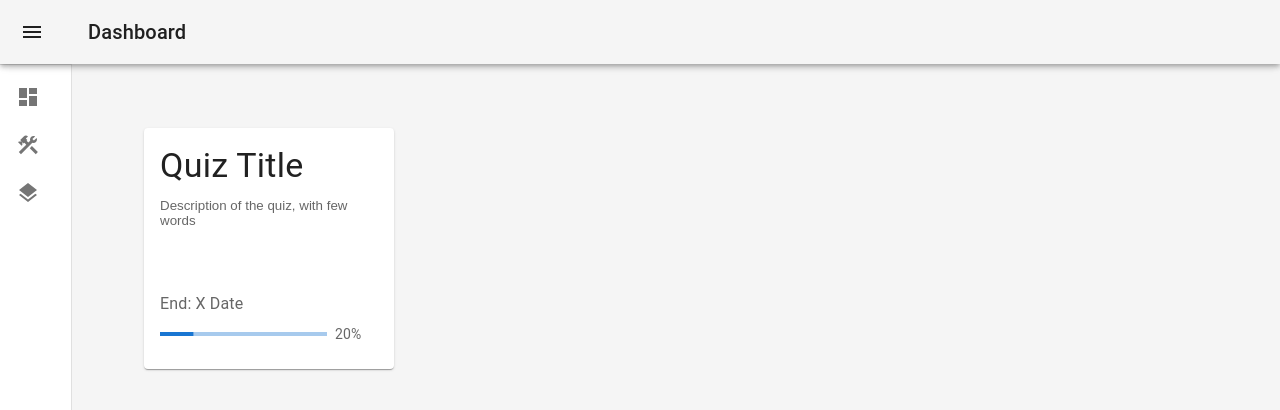
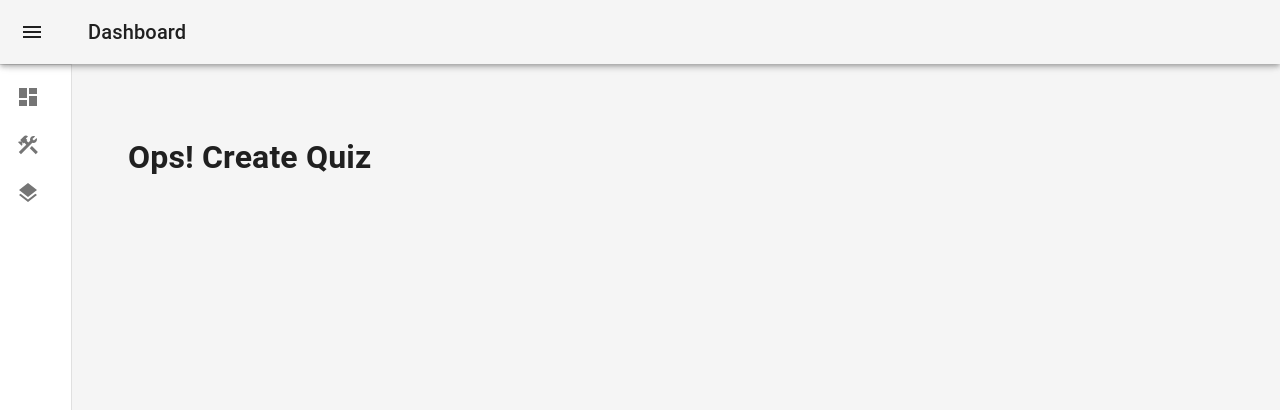
Before and after one commit to henokwel/theq_project, a Next.js app: page / in a window 1280 px wide. Shown: the top 410 px of the page. Built offline with nearby package versions, Linux system fonts and the light colour scheme.

Commit message:
dashbord route

```diff
--- a/pages/dashbord.js
+++ b/pages/dashbord.js
@@ -24,6 +24,7 @@ import NextLink from 'next/link';
 import LinearProgressWithLabel from '../Components/ProgressWithLabel';
 import { Card, CardActionArea, CardContent } from '@mui/material';
 import { QuizStateContext } from '../src/context';
+import Link from 'next/link';
 
 
 
@@ -200,13 +201,14 @@ function Dashboard() {
                         >
 
                             {
+                                _quizState.length === 0 ? <h1 style={{ mt: 4, }}>Ops! Create Quiz</h1> :
                                     _quizState.map((item, index) => {
                                         console.log(item);
-                                    const { title, desc, deadline } = item
+                                        const { title, desc, deadline, id } = item
                                         return (
                                             <Card key={index} sx={{ width: 250, minHeight: 241, m: 2 }}>
                                                 <CardActionArea sx={{ minHeight: 241 }} >
-
+                                                    <Link href={`/quizarena/${id}`} passHref >
                                                         <CardContent>
                                                             <Typography gutterBottom variant="h4" component="div">
                                                                 {!title ? "Quiz Title" : title}
@@ -222,6 +224,7 @@ function Dashboard() {
                                                                 <LinearProgressWithLabel value={20} />
                                                             </Paper>
                                                         </CardContent>
+                                                    </Link>
                                                 </CardActionArea>
                                             </Card>
 
@@ -239,3 +242,11 @@ function Dashboard() {
 }
 
 export default Dashboard;
+
+
+{/* <Link href="/article/[id]" as={`/article/${item.id}`}>
+<a>
+  <h3>{item.title} &rarr;</h3>
+  <p>{item.body}</p>
+</a>
+</Link> */}
--- a/src/context/index.js
+++ b/src/context/index.js
@@ -7,33 +7,33 @@ export const QuizUpdateContext = createContext();
 export function AppWrapper({ children }) {
     const [state, dispatch] = useReducer(appReducer, [
 
-        {
-            id: "",
-            title: "",
-            desc: "",
-            createdDate: "",
-            deadline: "",
-            participants: "",
-            quiz: [
-                {
-                    id: "id__Me",
-                    q: "What's your name ?",
-                    answer: "A",
-                    altA: "Luffy",
-                    altB: "Zoro",
-                    altC: "Nami",
-                },
-                {
-                    id: "id__Me",
-                    q: "What's your name ?",
-                    answer: "A",
-                    altA: "Luffy",
-                    altB: "Zoro",
-                    altC: "Nami",
-                },
-            ],
+        // {
+        //     id: "",
+        //     title: "",
+        //     desc: "",
+        //     createdDate: "",
+        //     deadline: "",
+        //     participants: "",
+        //     quiz: [
+        //         {
+        //             id: "id__Me",
+        //             q: "What's your name ?",
+        //             answer: "A",
+        //             altA: "Luffy",
+        //             altB: "Zoro",
+        //             altC: "Nami",
+        //         },
+        //         {
+        //             id: "id__Me",
+        //             q: "What's your name ?",
+        //             answer: "A",
+        //             altA: "Luffy",
+        //             altB: "Zoro",
+        //             altC: "Nami",
+        //         },
+        //     ],
 
-        }
+        // }
 
     ])
 
```
Also changed, not shown: pages/quizarena/[id].js (added, +11 -0 lines). Lines whose indentation alone changed are shown as unchanged.
